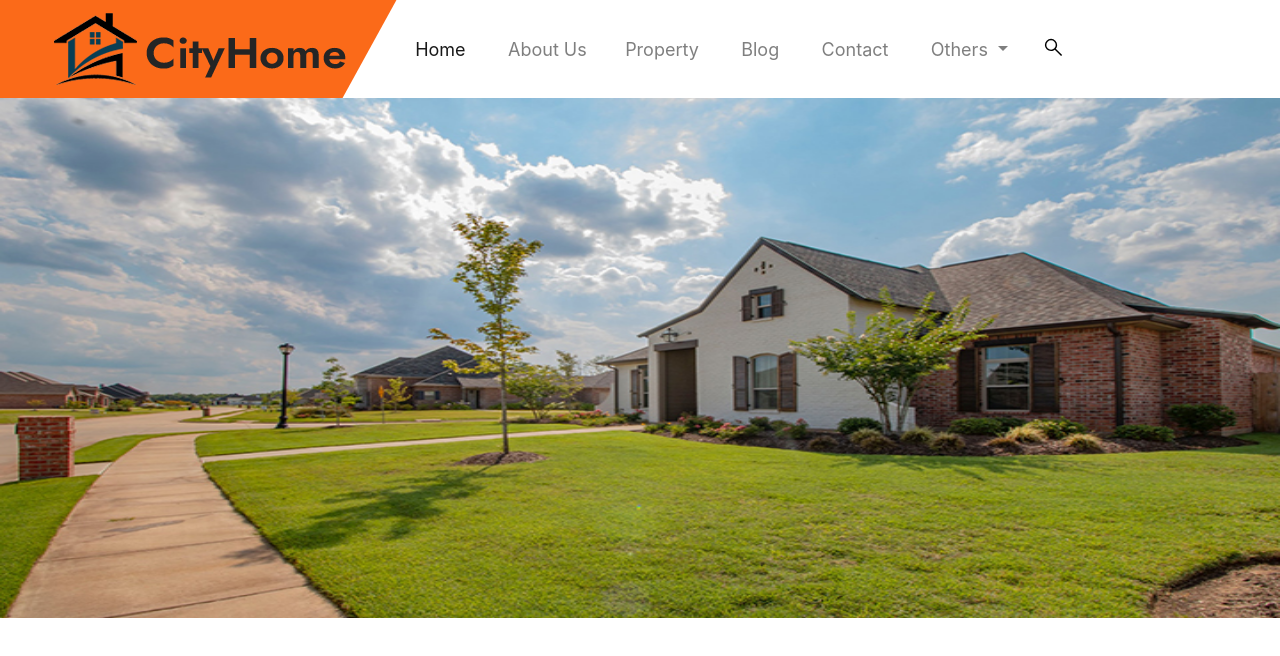
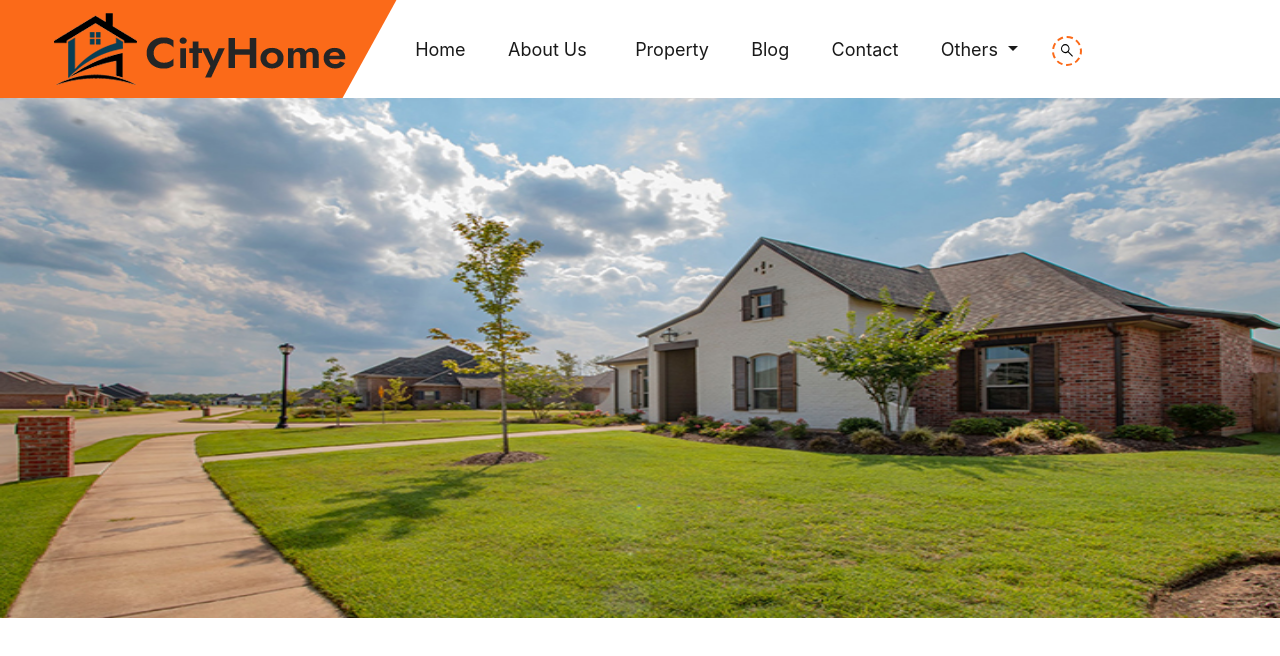
Before and after one commit to adeolammy/Real-Estate-project, a plain HTML site: page index.html in a window 1280 px wide. Shown: the top 656 px of the page. Drawn offline with nearby package versions, Linux system fonts and the light colour scheme.

Commit message:
some change on the nav bar

```diff
--- a/index.html
+++ b/index.html
@@ -48,23 +48,23 @@
     <span class="navbar-toggler-icon"></span>
   </button>
   <div class="collapse navbar-collapse nav-sect " id="navbarScroll">
-    <ul class="navbar-nav mr-auto my-2 my-lg-0 " >
+    <ul class="navbar-nav mr-auto  my-lg-0 " >
       <li class="nav-item active pr-1">
         <a class="nav-link" href="#">Home <span class="sr-only"></span></a>
       </li>
-      <li class="nav-item px-0 w-50">
+      <li class="nav-item active w-50">
         <a class="nav-link" href="#">About Us</a>
       </li>
-      <li class="nav-item pr-1">
+      <li class="nav-item active pr-1">
         <a class="nav-link" href="#">Property</a>
       </li>
-      <li class="nav-item pr-1">
+      <li class="nav-item active pr-1">
         <a class="nav-link" href="#">Blog</a>
       </li>
-      <li class="nav-item pr-1">
+      <li class="nav-item active pr-1">
         <a class="nav-link" href="#">Contact</a>
       </li>
-      <li class="nav-item dropdown pr-1">
+      <li class="nav-item dropdown active   pr-1">
         <a class="nav-link dropdown-toggle" href="#" role="button" data-toggle="dropdown" aria-expanded="false">
           Others
         </a>
@@ -75,7 +75,7 @@
           <li><a class="dropdown-item" href="#">Something else here</a></li>
         </ul>
       </li>
-      <img src="img/images/search.svg" class="imgs-search mt-2" height="23px"  alt="search">
+      <img src="img/images/search.svg" class="imgs-search mt-2" height="10px"  alt="search">
       <!-- <button class="btn btn-outline-success" type="submit">Search</button>     -->
     </ul>
       <!-- <img src="img/images/search.svg" class="imgs-search " height="30px"  alt="search">   -->
--- a/style.css
+++ b/style.css
@@ -1,7 +1,7 @@
 *{
     margin: 0;
     padding: 0;
-
+    box-sizing: border-box;
 }
 
 
@@ -24,6 +24,22 @@
 .nav-sect, img, ul > li{
     margin-left: 1.4rem ;
 }
+  ul > li:hover{
+    margin-left: 1.4rem ;
+    border-bottom: 2px solid rgb(251,106,25);
+}
+
+
+ .nav-sect img{
+        border: 2px dashed rgb(251,106,25);
+   		border-radius: 50%;
+   		padding: .3rem;
+    	 width: 40px;
+        height: 30px;
+
+
+}
+
 
 .overlay >  img{
     margin: 0;
```
